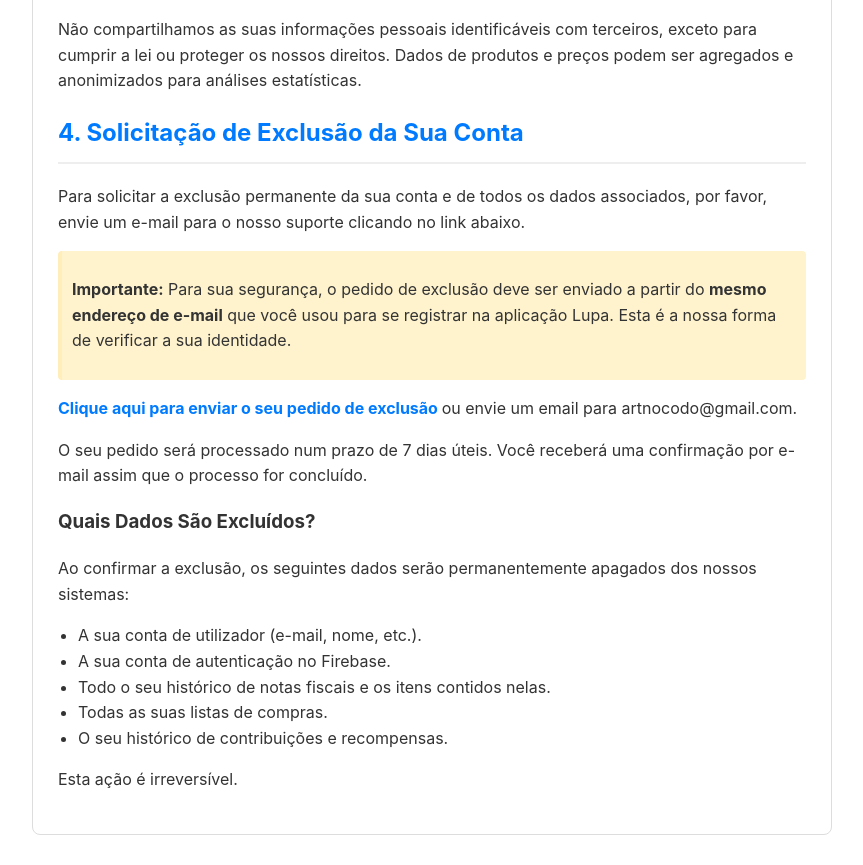
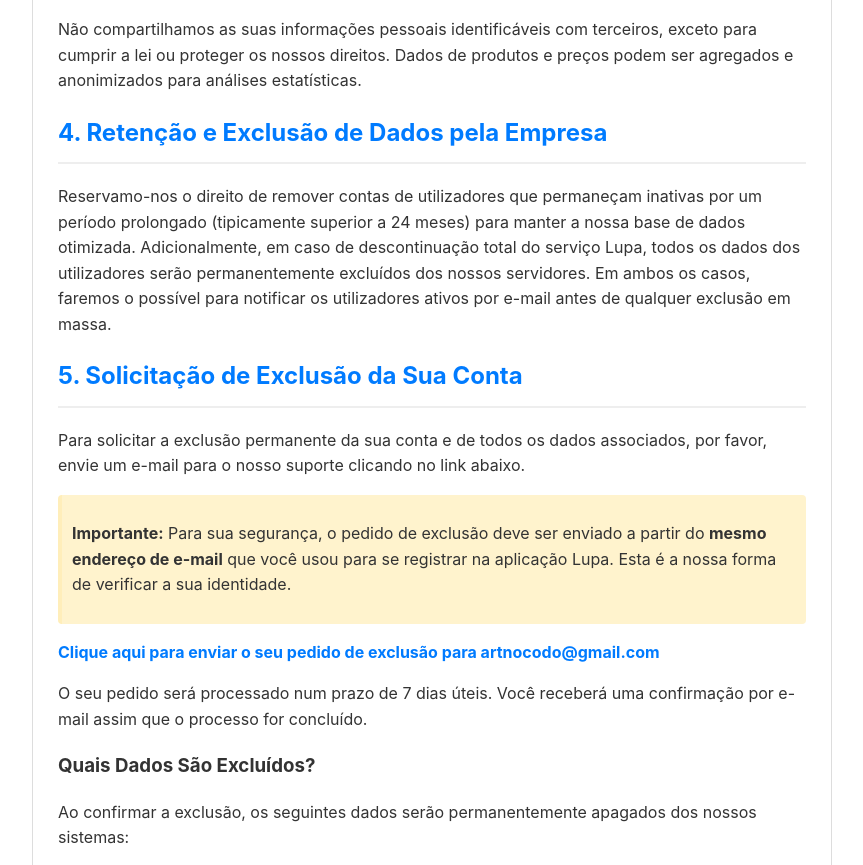
Before and after one commit to Lucasaraujo6/artnocodo, a plain HTML site: page lupa/privacidade.html in a window 1280 px wide. Shown: the part 652-1517 px from the top of the page, without its empty margins (208-1071 px from the left). Drawn offline with Linux system fonts and the light colour scheme.

Commit message:
Update privacidade.html

```diff
--- a/lupa/privacidade.html
+++ b/lupa/privacidade.html
@@ -30,7 +30,12 @@
         <h2>3. Compartilhamento de Dados</h2>
         <p>Não compartilhamos as suas informações pessoais identificáveis com terceiros, exceto para cumprir a lei ou proteger os nossos direitos. Dados de produtos e preços podem ser agregados e anonimizados para análises estatísticas.</p>
 
-        <h2 id="exclusao">4. Solicitação de Exclusão da Sua Conta</h2>
+        <!-- --- NOVA SECÇÃO ADICIONADA --- -->
+        <h2>4. Retenção e Exclusão de Dados pela Empresa</h2>
+        <p>Reservamo-nos o direito de remover contas de utilizadores que permaneçam inativas por um período prolongado (tipicamente superior a 24 meses) para manter a nossa base de dados otimizada. Adicionalmente, em caso de descontinuação total do serviço Lupa, todos os dados dos utilizadores serão permanentemente excluídos dos nossos servidores. Em ambos os casos, faremos o possível para notificar os utilizadores ativos por e-mail antes de qualquer exclusão em massa.</p>
+        <!-- --- FIM DA NOVA SECÇÃO --- -->
+
+        <h2 id="exclusao">5. Solicitação de Exclusão da Sua Conta</h2>
         <p>Para solicitar a exclusão permanente da sua conta e de todos os dados associados, por favor, envie um e-mail para o nosso suporte clicando no link abaixo.</p>
 
         <div class="highlight">
@@ -39,9 +44,10 @@
 
         <p>
             <a href="mailto:artnocodo@gmail.com?subject=Solicitação de Exclusão de Conta - Lupa">
-                Clique aqui para enviar o seu pedido de exclusão
-            </a> ou envie um email para artnocodo@gmail.com.
+                Clique aqui para enviar o seu pedido de exclusão para artnocodo@gmail.com
+            </a>
         </p>
+
         <p>O seu pedido será processado num prazo de 7 dias úteis. Você receberá uma confirmação por e-mail assim que o processo for concluído.</p>
 
         <h3>Quais Dados São Excluídos?</h3>
```
